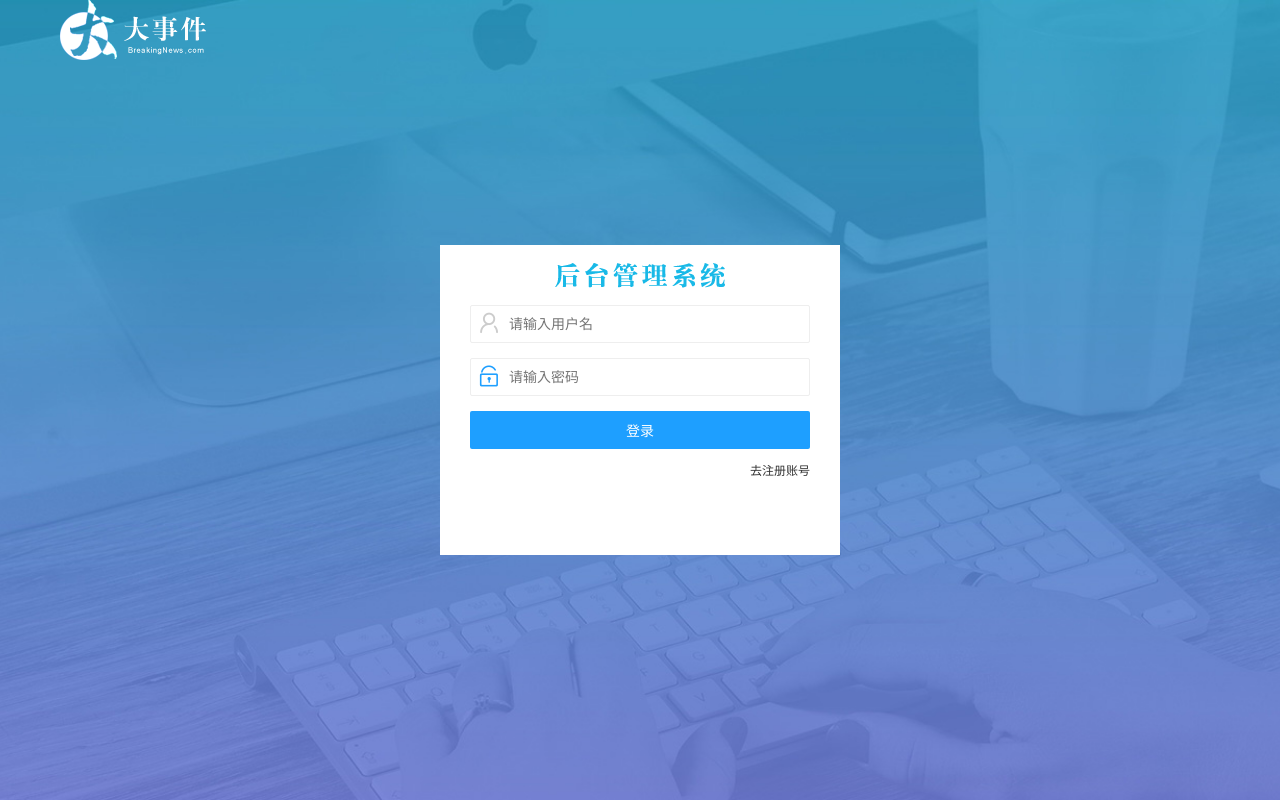
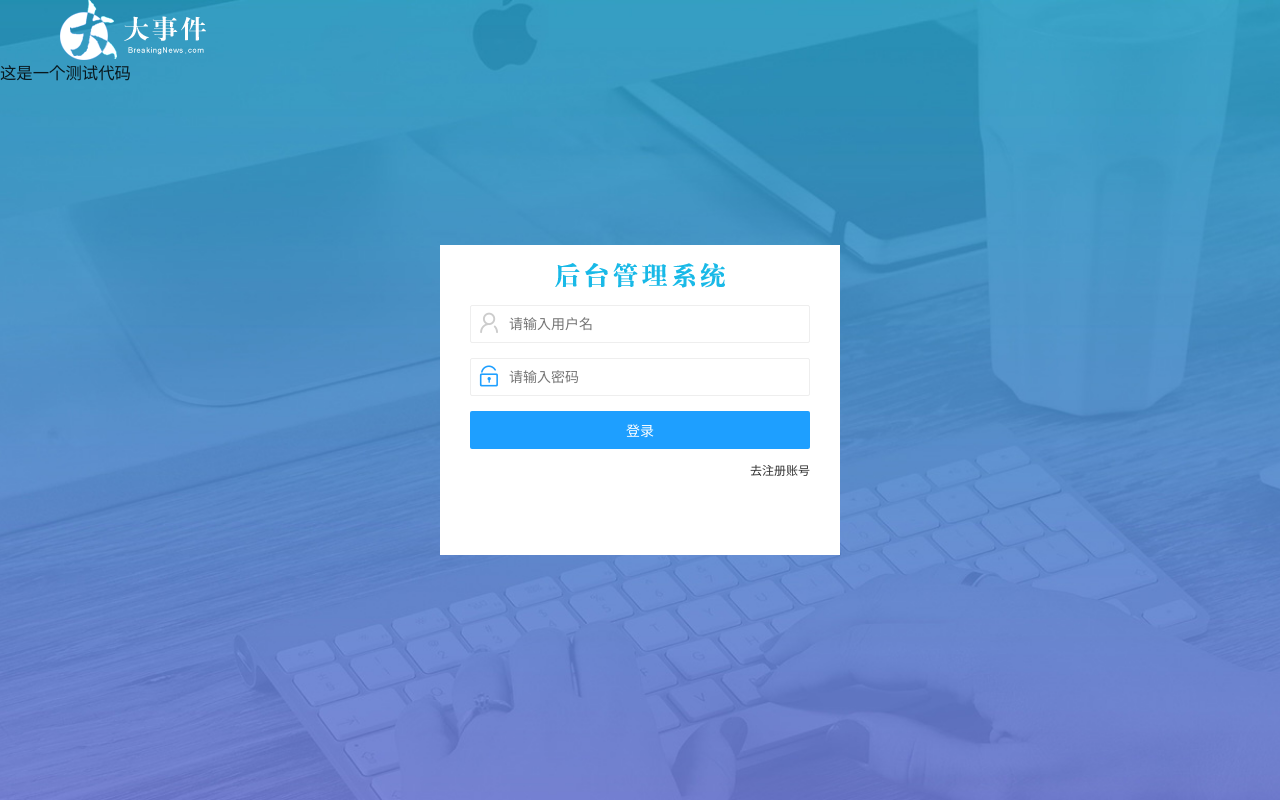
Before and after one commit to 1advancer1/bigEvnet, a plain HTML site: page login.html in a window 1280 px wide. Drawn offline with Linux system fonts and the light colour scheme.

Commit message:
测试代码

```diff
--- a/login.html
+++ b/login.html
@@ -50,6 +50,10 @@
     <script src="./assets/lib/jquery.min.js"></script>
     <!-- 导入自己的login,js -->
     <script src="./assets/js/login.js"></script>
+
+    <h3>这是一个测试代码
+
+    </h3>
 </body>
 
 </html>
```
